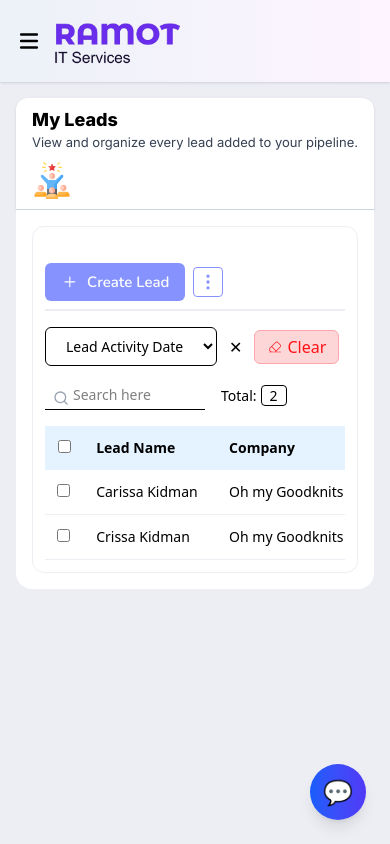
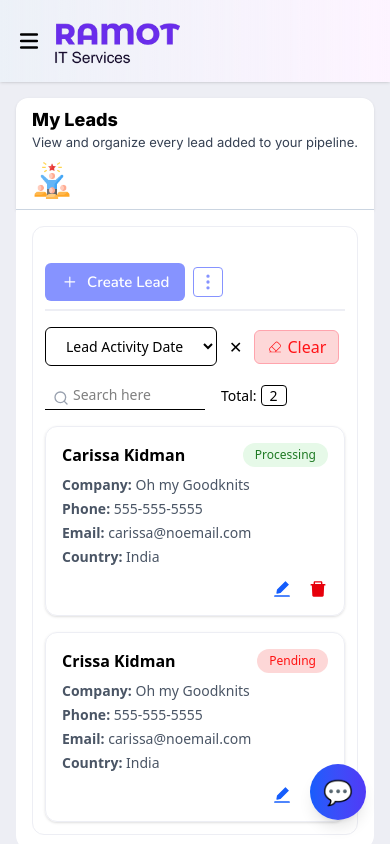
Before and after one commit to mndev2019/CRM, a React (Vite) app: page /view-new-lead in a window 390 px wide. Built offline with nearby package versions, Linux system fonts and the light colour scheme; what react-chatbot-kit would draw is missing.

Commit message:
`Added mobile card view for leads and updated table view to hide on mobile`

```diff
--- a/src/Pages/CrmProcessManagement/Leads/ViewNeawLead.jsx
+++ b/src/Pages/CrmProcessManagement/Leads/ViewNeawLead.jsx
@@ -16,6 +16,25 @@ const ViewNeawLead = () => {
   const [showCreateMenu, setShowCreateMenu] = useState(false);
   const [showDotsMenu, setShowDotsMenu] = useState(false);
   const [activityDate, setactivityDate] = useState("");
+
+    const leads = [
+    {
+      name: "Carissa Kidman",
+      company: "Oh my Goodknits",
+      phone: "555-555-5555",
+      email: "carissa@noemail.com",
+      country: "India",
+      status: "Processing",
+    },
+    {
+      name: "Crissa Kidman",
+      company: "Oh my Goodknits",
+      phone: "555-555-5555",
+      email: "carissa@noemail.com",
+      country: "India",
+      status: "Pending",
+    },
+  ];
 
   const statusClasses = {
     Processing: "bg-[#E6F9E8] text-[#1F7A24]",
@@ -140,7 +159,7 @@ const ViewNeawLead = () => {
           </div>
 
           {/* ================= TABLE ================= */}
-          <div className="overflow-x-auto">
+          <div className="hidden md:block overflow-x-auto">
             <table className="min-w-[900px] w-full text-sm">
               <thead>
                 <tr className="bg-[#E4F3FF]">
@@ -156,10 +175,7 @@ const ViewNeawLead = () => {
               </thead>
 
               <tbody>
-                {[
-                  { name: "Carissa Kidman", company: "Oh my Goodknits", phone: "555-555-5555", email: "carissa@noemail.com", country: "India", status: "Processing" },
-                  { name: "Crissa Kidman", company: "Oh my Goodknits", phone: "555-555-5555", email: "carissa@noemail.com", country: "India", status: "Pending" },
-                ].map((item, i) => (
+                {leads.map((item, i) => (
                   <tr key={i} className="border-b border-[#EDEEF4] hover:bg-[#EDEEF4]">
                     <td className="p-3"><input type="checkbox" /></td>
                     <td className="p-3">{item.name}</td>
@@ -182,6 +198,32 @@ const ViewNeawLead = () => {
             </table>
           </div>
 
+           {/* ================= MOBILE CARD VIEW ================= */}
+           <div className="md:hidden space-y-4">
+             {leads.map((item, i) => (
+               <div key={i} className="border border-[#EDEEF4] rounded-xl p-4 shadow-sm">
+                 <div className="flex justify-between items-center mb-2">
+                   <h3 className="font-semibold text-[16px]">{item.name}</h3>
+                   <span className={`text-xs px-3 py-1 rounded-full ${statusClasses[item.status]}`}>
+                     {item.status}
+                   </span>
+                 </div>
+
+                 <div className="text-sm text-gray-600 space-y-1">
+                   <p><b>Company:</b> {item.company}</p>
+                   <p><b>Phone:</b> {item.phone}</p>
+                   <p className="break-all"><b>Email:</b> {item.email}</p>
+                   <p><b>Country:</b> {item.country}</p>
+                 </div>
+
+                 <div className="flex justify-end gap-4 mt-3">
+                   <AiFillEdit className="text-blue-600 text-xl cursor-pointer" />
+                   <AiFillDelete className="text-red-600 text-xl cursor-pointer" />
+                 </div>
+               </div>
+             ))}
+           </div>
+
         </div>
       </section>
     </>
--- a/src/Pages/Dashboard/Dashboard.jsx
+++ b/src/Pages/Dashboard/Dashboard.jsx
@@ -103,7 +103,7 @@ const Dashboard = () => {
                         </button>
 
                         {showCalendar && (
-                            <div className="absolute md:right-0 mt-2 z-50 bg-white p-2 rounded-lg shadow-lg">
+                            <div className="absolute md:right-0   mt-2 z-50 bg-white p-2 rounded-lg shadow-lg">
                                 <Calendar value={date} tileClassName={tileClassName} />
                             </div>
                         )}
```
Also changed, not shown: 1 other file (tests, documents, lock files or other folders).
